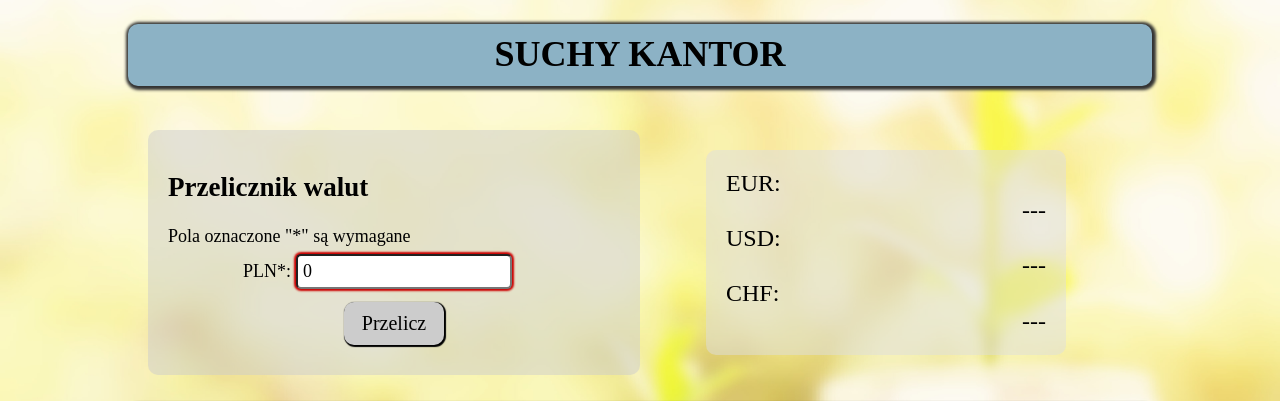
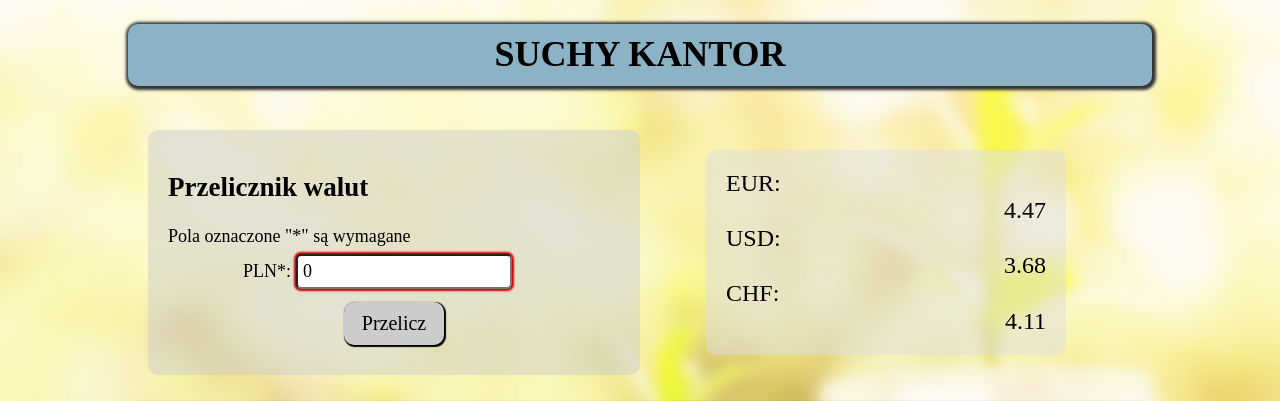
Before and after one commit to pawlo1994/currency-converter-react, a React (Create React App) app: page / in a window 1280 px wide. Shown: the top 401 px of the page. Built offline with nearby package versions, Linux system fonts and the light colour scheme; a web font is replaced by a local one.

Commit message:
currencies rendered from table

```diff
--- a/src/List/index.js
+++ b/src/List/index.js
@@ -1,25 +1,15 @@
 import "./style.css";
 
-const List = () => (
+const List = ({ currencies, userValue }) => (
     <ul className="list">
-        <li
-            key="1"
-            className="list__item"
-        >
-            EUR: <span className="list__span">---</span>
-        </li>
-        <li
-            key="2"
-            className="list__item"
-        >
-            USD: <span className="list__span">---</span>
-        </li>
-        <li
-            key="3"
-            className="list__item"
-        >
-            CHF: <span className="list__span">---</span>
-        </li>
+        {currencies.map(currency => (
+            <li
+                key={currency.id}
+                className="list__item"
+            >
+                {currency.currencyName}: <span className="list__span">{currency.currencyValue.toFixed(2)}</span>
+            </li>
+        ))}
     </ul>
 );
 
```
